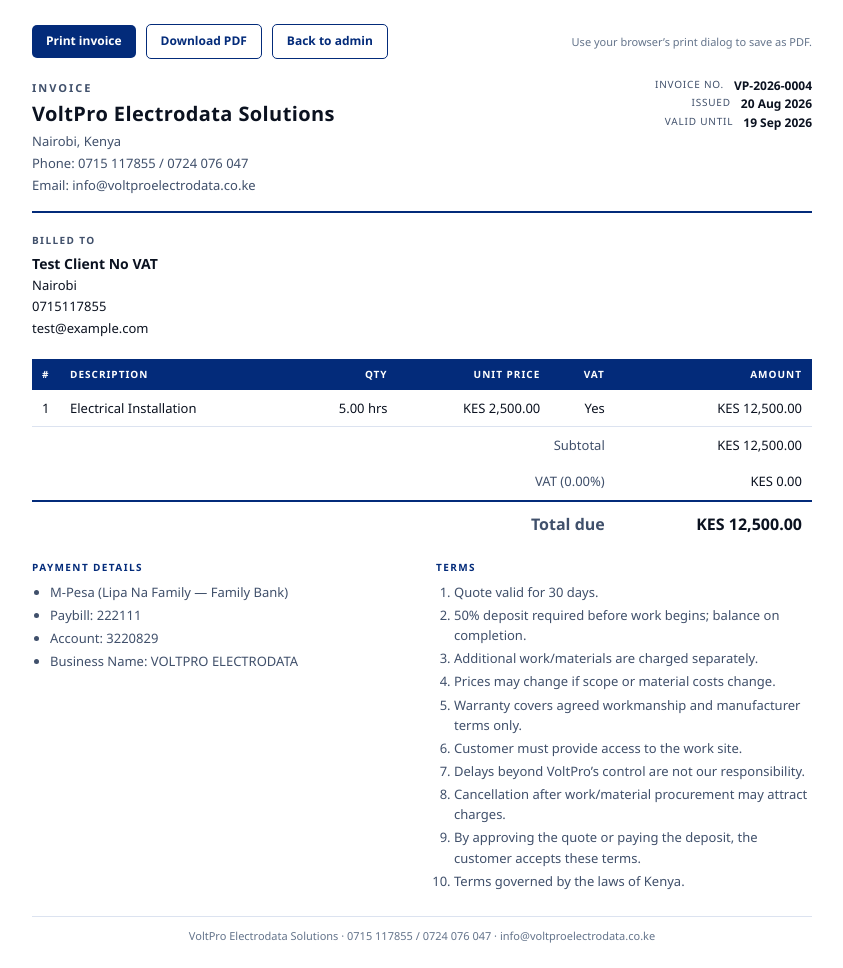
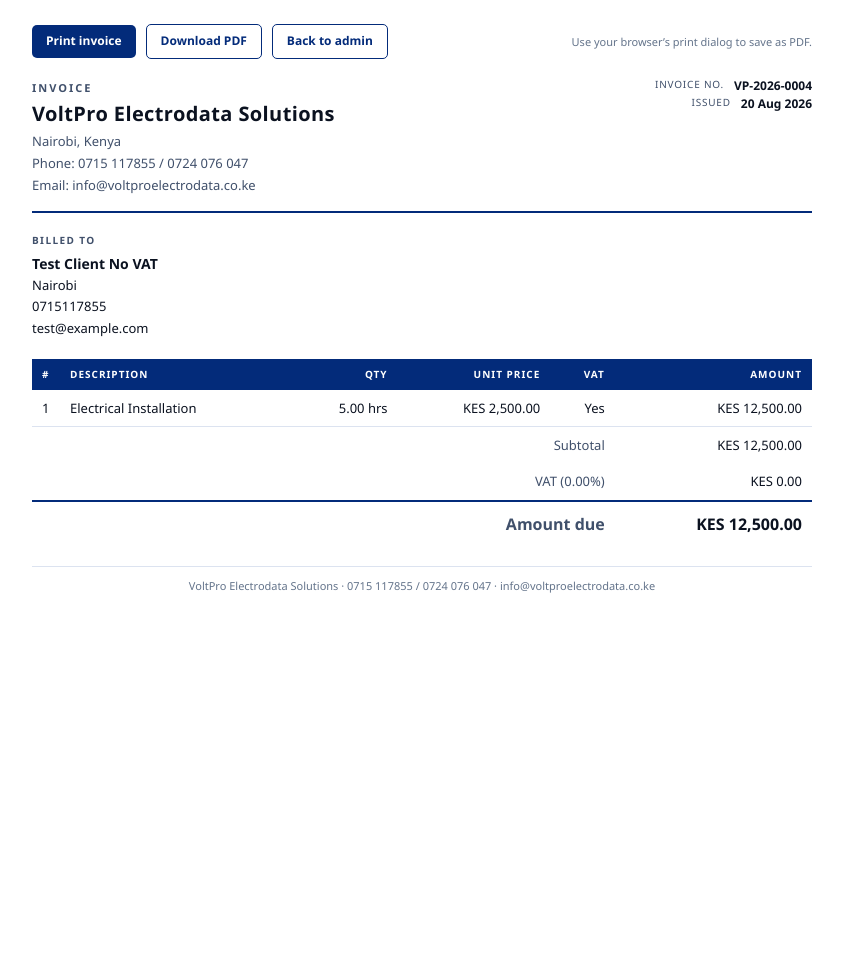
Before and after one commit to qatradersv-ctrl/voltpro, a Django app: page /invoices/4/print/ in a window 1280 px wide. Shown: the whole page, without its empty margins (218-1061 px from the left). After the commit the page ends 593 px from the top, so only its background shows below. Run offline with Django 5.2, Linux system fonts and the light colour scheme; a user stored in the database is signed in; data comes from the database, SQL or seed files in the repository.

Commit message:
Render invoices as invoices rather than reusing the quotation layout

```diff
--- a/core/admin.py
+++ b/core/admin.py
@@ -585,7 +585,7 @@ class InvoiceAdmin(admin.ModelAdmin):
             "classes": ("collapse",),
         }),
         ("Invoice Details", {
-            "fields": ("tax_rate", "notes", "terms", "payment_details"),
+            "fields": ("tax_rate", "notes"),
             "classes": ("collapse",),
         }),
         ("Totals & Sharing", {
--- a/templates/core/invoice_print.html
+++ b/templates/core/invoice_print.html
@@ -73,8 +73,7 @@
     <dl class="meta">
       <div><dt>Invoice no.</dt><dd>{{ invoice.document_number }}</dd></div>
       <div><dt>Issued</dt><dd>{{ invoice.issue_date|date:"d M Y" }}</dd></div>
-      {% if invoice.valid_until %}<div><dt>Valid until</dt><dd>{{ invoice.valid_until|date:"d M Y" }}</dd></div>{% endif %}
-      {% if invoice.converted_at %}<div><dt>Converted</dt><dd>{{ invoice.converted_at|date:"d M Y" }}</dd></div>{% endif %}
+      {% if invoice.converted_at %}<div><dt>Invoiced on</dt><dd>{{ invoice.converted_at|date:"d M Y" }}</dd></div>{% endif %}
     </dl>
   </div>
 
@@ -116,24 +115,13 @@
     <tfoot>
       <tr><td class="lbl" colspan="5">Subtotal</td><td class="num">KES {{ invoice.subtotal|floatformat:2|intcomma }}</td></tr>
       <tr><td class="lbl" colspan="5">VAT ({{ invoice.tax_rate }}%)</td><td class="num">KES {{ invoice.tax_amount|floatformat:2|intcomma }}</td></tr>
-      <tr class="grand"><td class="lbl" colspan="5">Total due</td><td class="num">KES {{ invoice.total|floatformat:2|intcomma }}</td></tr>
+      <tr class="grand"><td class="lbl" colspan="5">Amount due</td><td class="num">KES {{ invoice.total|floatformat:2|intcomma }}</td></tr>
     </tfoot>
   </table>
 
   {% if invoice.notes %}
-  <div class="blocks"><div><h2>Notes</h2><p>{{ invoice.notes|linebreaksbr }}</p></div></div>
+  <div class="blocks"><div><h2>Scope of work</h2><p>{{ invoice.notes|linebreaksbr }}</p></div></div>
   {% endif %}
-
-  <div class="blocks">
-    <div>
-      <h2>Payment details</h2>
-      <ul>{% for line in invoice.payment_details_list %}<li>{{ line }}</li>{% endfor %}</ul>
-    </div>
-    <div>
-      <h2>Terms</h2>
-      <ol>{% for term in invoice.terms_list %}<li>{{ term }}</li>{% endfor %}</ol>
-    </div>
-  </div>
 
   <footer>
     VoltPro Electrodata Solutions &middot; 0715 117855 / 0724 076 047 &middot;
--- a/templates/core/quote_detail.html
+++ b/templates/core/quote_detail.html
@@ -101,6 +101,9 @@
       </div>
       {% endif %}
 
+      {% if not quote.is_invoice %}
+      {# Payment details and terms belong to the quotation stage; an invoice
+         is a demand for payment, so the client page drops both. #}
       <div class="quote-block quote-payment">
         <h3 class="quote-block-title">Payment details</h3>
         <ul class="quote-payment-list">
@@ -114,6 +117,7 @@
           {% for term in quote.terms_list %}<li>{{ term }}</li>{% endfor %}
         </ol>
       </div>
+      {% endif %}
 
       <div class="quote-actions">
         {% if quote.status == "sent" %}
```
Also changed, not shown: core/pdf.py (+68 -56 lines).
